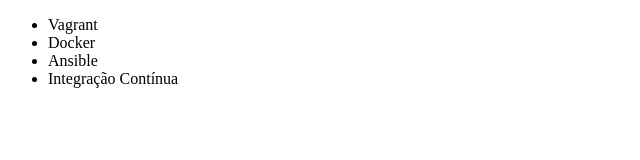
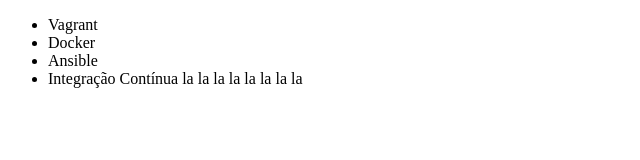
Before and after one commit to timeuz/road-to-react, a plain HTML site: page index.html in a window 1280 px wide. Shown: the full height of the page, 0-640 px from the left. Drawn offline with Linux system fonts and the light colour scheme.

Commit message:
Alterado nome do curso de Integração Contínua

```diff
--- a/index.html
+++ b/index.html
@@ -9,7 +9,7 @@
         <li>Vagrant</li>
         <li>Docker</li>
         <li>Ansible</li>
-        <li>Integração Contínua</li>
+        <li>Integração Contínua la la la la la la la la</li>
     </ul>
 </body>
 </html>
```
